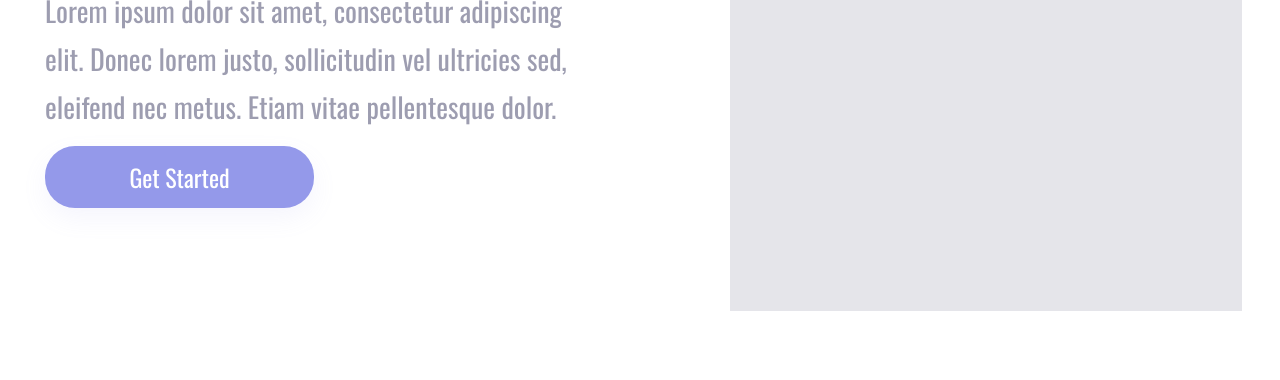
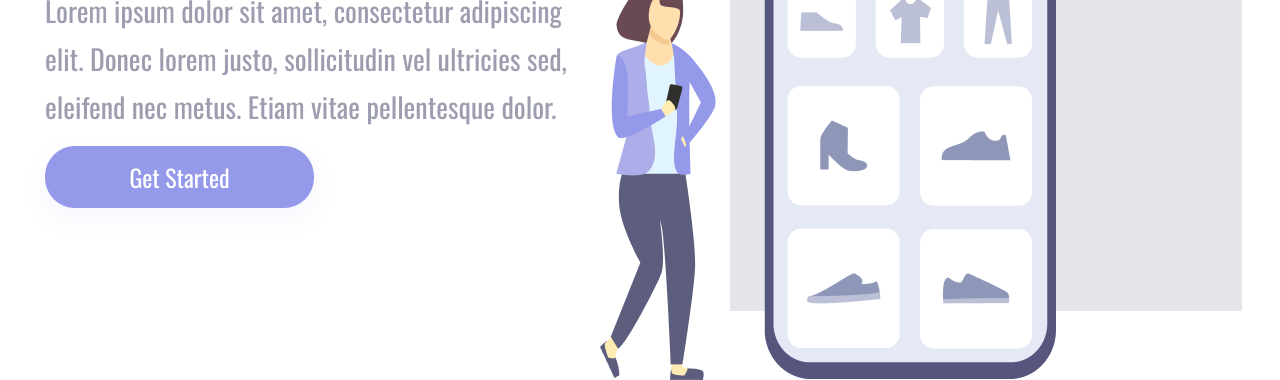
Before and after one commit to Guilhermedev20/Easy-Shopping, a plain HTML site: page index.html in a window 1280 px wide. Shown: the part 489-869 px from the top of the page. Before the commit the page ends 800 px from the top, so only its background shows below. Drawn offline with nearby package versions, Linux system fonts and the light colour scheme.

Commit message:
mini alteracao na pasta assets

```diff
--- a/index.html
+++ b/index.html
@@ -26,7 +26,7 @@
         <a class="link-header">About</a>
         <a class="link-header">Contact</a>
     </header>
-    <img src="./img/Illustration-3-3.png" alt="woman with cell phone in hand">
+    <img src="./assets/Illustration-3-3.png" alt="woman with cell phone in hand">
    </section>
  </div>
 </body>
```
